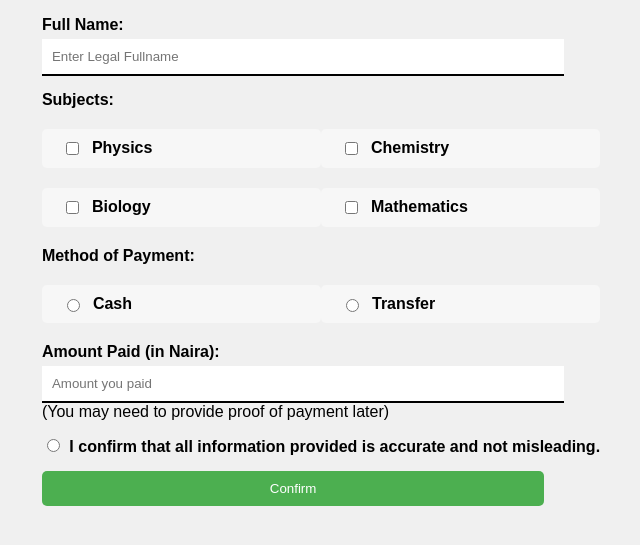
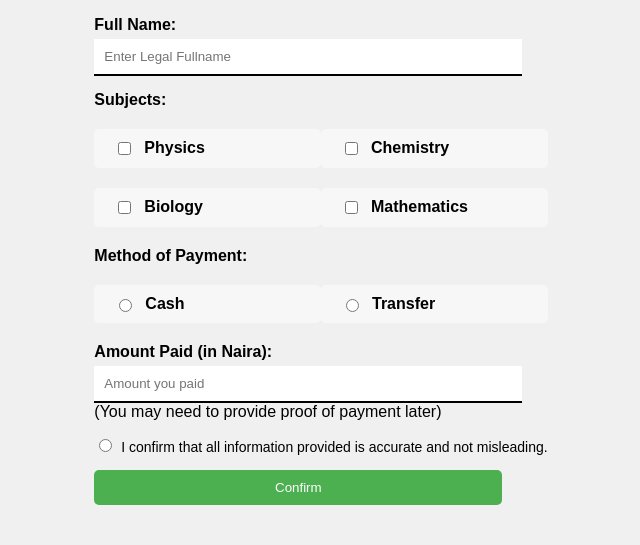
Before and after one commit to IFEFXX/textbooklist, a plain HTML site: page index.html in a window 1280 px wide. Shown: the part 99-644 px from the top of the page, without its empty margins (339-979 px from the left). Drawn offline with Linux system fonts and the light colour scheme.

Commit message:
Update txt.css

```diff
--- a/txt.css
+++ b/txt.css
@@ -119,3 +119,7 @@ button:hover {
 .checkbox-group input[type="radio"]:checked + label {
     background-color: #f9f9f9;
 }
+.consent{
+    font-weight: 100;
+    font-size:14px;
+}
```
